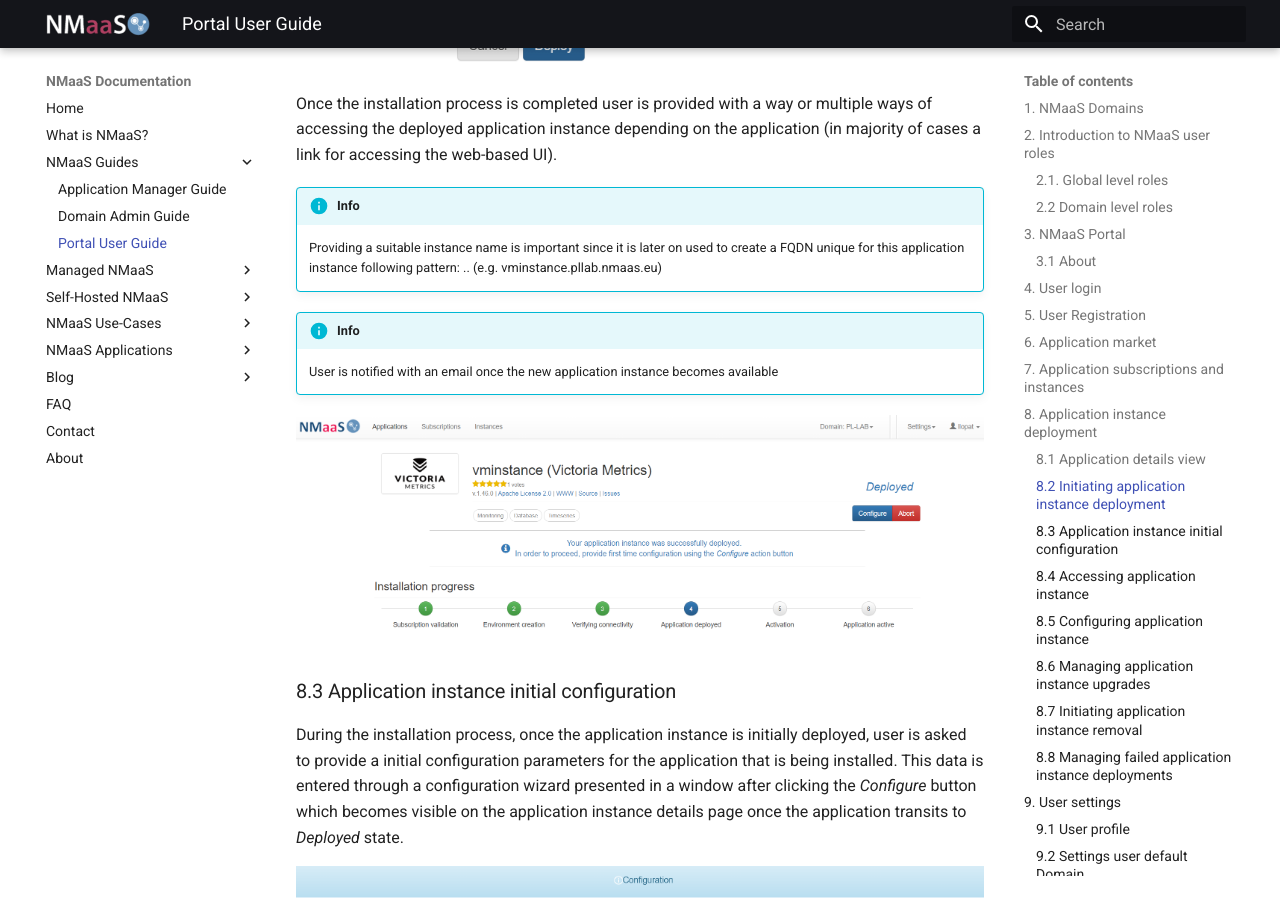
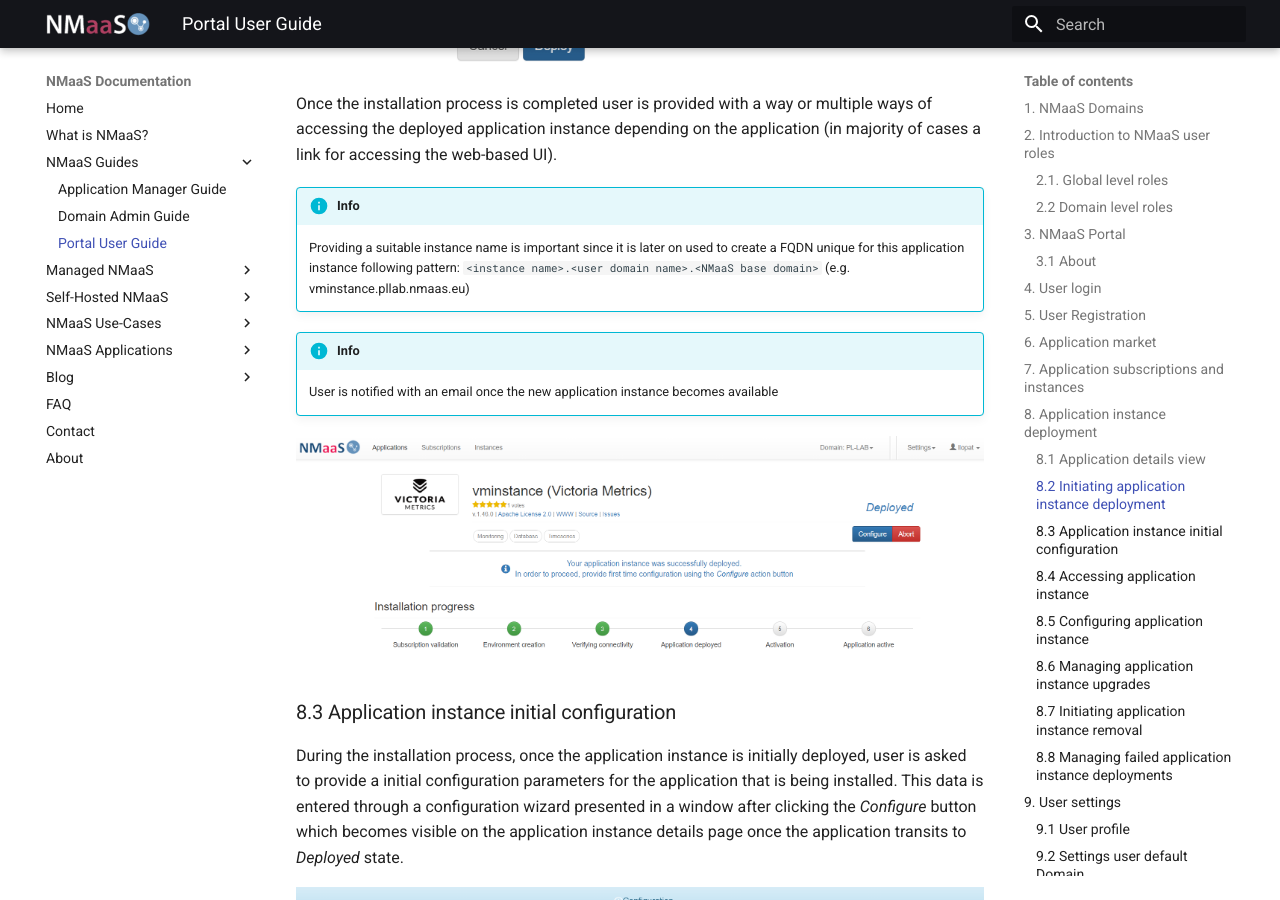
Before and after one commit to nmaas-platform/nmaas-docs, an MkDocs documentation site: the page built from docs/guides/portal-user-guide.md, in a window 1280 px wide and 900 px high, scrolled down 6795 px. Built offline with MkDocs 1.6.1 and Material for MkDocs 9.7.7, drawn with Linux system fonts in a browser that asks for light colours; some of the changed lines change nothing that is shown; some of the changed text lies outside the part shown.

Commit message:
small fixes

```diff
--- a/docs/guides/portal-user-guide.md
+++ b/docs/guides/portal-user-guide.md
@@ -152,7 +152,7 @@
 Once the installation process is completed user is provided with a way or multiple ways of accessing the deployed application instance depending on the application (in majority of cases a link for accessing the web-based UI).
 
 !!! info
-    Providing a suitable instance name is important since it is later on used to create a FQDN unique for this application instance following pattern: <instance name>.<user domain name>.<NMaaS base domain> (e.g. vminstance.pllab.nmaas.eu)
+    Providing a suitable instance name is important since it is later on used to create a FQDN unique for this application instance following pattern: `<instance name>.<user domain name>.<NMaaS base domain>` (e.g. vminstance.pllab.nmaas.eu)
 
 !!! info
     User is notified with an email once the new application instance becomes available
@@ -175,6 +175,7 @@
 
 Multiple access methods are supported by NMaaS and each of the applications supports one or more of them.
 
+![Application access](./img/user-guide-s19.png)
 ![Application access](./img/user-guide-s09.png)
 
 Four types of access are possible:
@@ -196,6 +197,8 @@
 
 In such case, when instance is in *Active* state, the *Configure* button from the Actions menu on the application instance details page should be used to open a window presenting the configuration options.
 
+![Application configuring](./img/user-guide-s20.png)
+
 ![Application configuring](./img/user-guide-s10.png)
 
 Typically a *git clone* link is provided that can be used by the user to locally clone the git repository created specifically for this application instance.
@@ -210,6 +213,10 @@
 !!! info
     The user that initiates a given application instance deployment is automatically added to GitLab as a member of the newly created repository.
     Other users, in order to have the same SSH-based access to the repository, have to be added as members to particular application instance using the *Members* button from the *Actions* menu. This operation can be performed by Domain administrator. Domain administrator can only select users that are added to his domain and have previously uploaded their SSH keys (see section 9.3).
+
+![Application configuring](./img/user-guide-s21.png)
+
+![Application configuring](./img/user-guide-s22.png)
 
 ### 8.6 Managing application instance upgrades
 
@@ -289,7 +296,7 @@
 !!! info
     This option is not available for users that log in using the Federated / SSO option
 
-## Contact Form
+## 10. Contact Form
 
 An easy and recommended way for contacting the NMaaS Team is through the Contact Form.
 
```
Also changed, not shown: docs/guides/img/user-guide-s19.png (added), docs/guides/img/user-guide-s20.png (added), docs/guides/img/user-guide-s21.png (added), docs/guides/img/user-guide-s22.png (added).
